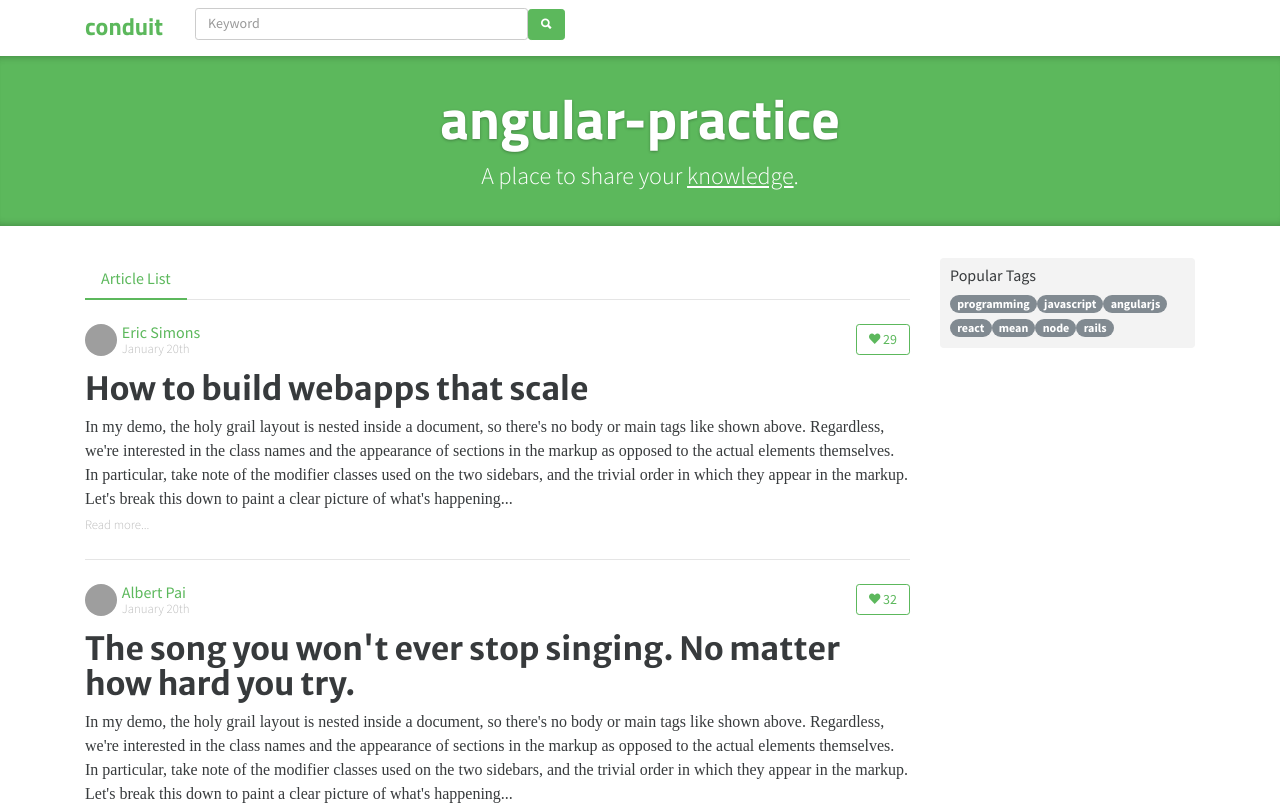
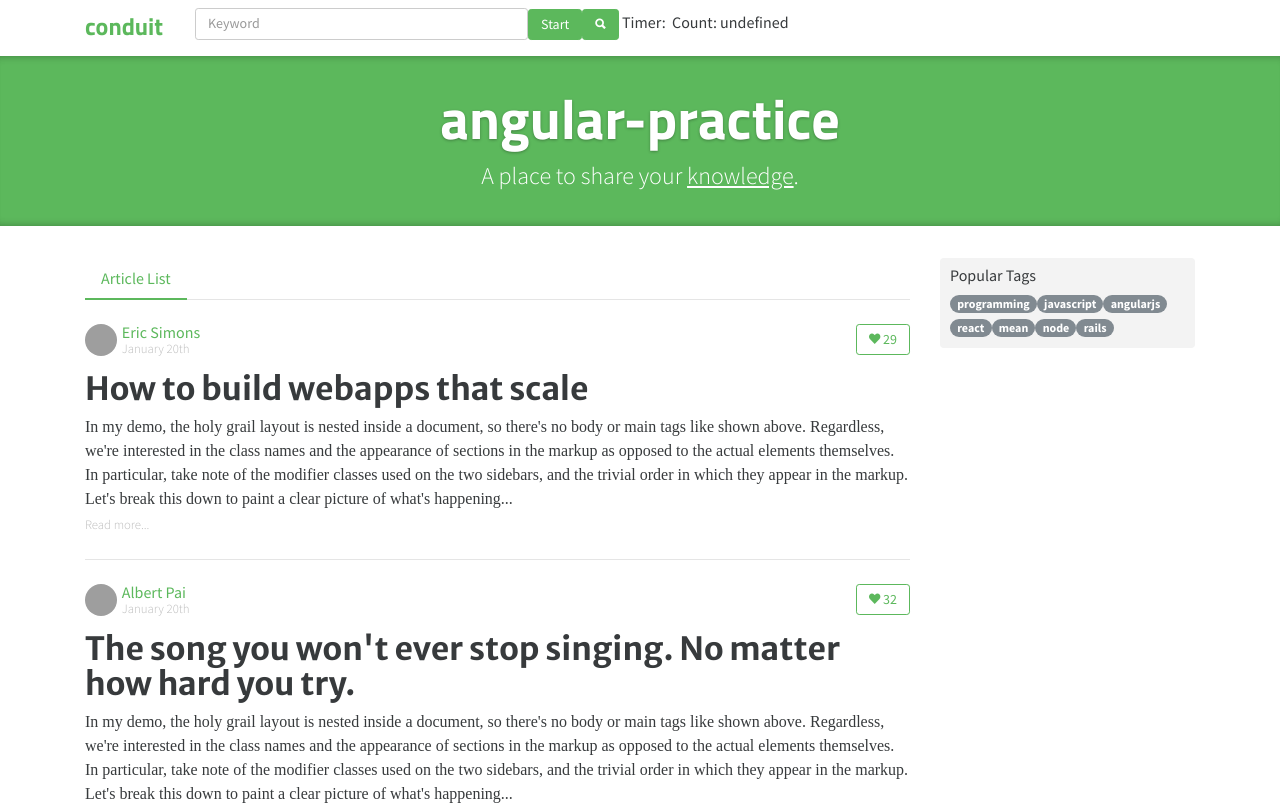
Before and after one commit to Brian-Zheng/ng9-lesson2, an Angular app in the folder angular-practice/: page / in a window 1280 px wide. Shown: the top 805 px of the page. Built offline with nearby package versions, Linux system fonts and the light colour scheme; grey boxes are pictures that could not be loaded; a web font is replaced by a local one.

Commit message:
倒數計時練習

```diff
--- a/angular-practice/src/app/header/header.component.html
+++ b/angular-practice/src/app/header/header.component.html
@@ -2,8 +2,11 @@
     <div class="container">
         <a class="navbar-brand" href="index.html">conduit</a>
         <input class="form-control form-control-sm search-input" type="text" placeholder="Keyword">
+        <button class="btn btn-sm btn-primary" (click)="resetStatus()">
+          Start
+        </button>
         <button class="btn btn-sm btn-primary" (click)="search($event)">
-    <i class="ion-search"></i>
-  </button>
+          <i class="ion-search"></i>
+        </button> Timer: <label>{{counter}}</label> Count: <label [innerText]="mouseCounter"></label>
     </div>
 </nav>
--- a/angular-practice/src/app/header/header.component.ts
+++ b/angular-practice/src/app/header/header.component.ts
@@ -7,13 +7,38 @@ import { Component, OnInit } from '@angular/core';
 })
 export class HeaderComponent implements OnInit {
 
+  mouseCounter: number;
+  counter: number;
+  timer;
+
   constructor() { }
 
   ngOnInit(): void {
   }
 
   search($event) {
-    console.log($event);
+    // console.log($event);
+    if(!this.mouseCounter) {
+      this.resetStatus();
+    }
+    this.mouseCounter += 1;
   }
 
+  resetStatus() {
+    this.mouseCounter = 0;
+    this.counter = 30;
+
+    this.timeElapse();
+  }
+
+  timeElapse() {
+    this.timer = setTimeout(() => {
+      if (this.counter >= 1) {
+        this.counter -= 1;
+        this.timeElapse();
+      } else {
+        clearTimeout(this.timer);
+      }
+    }, 1000);
+  }
 }
```
